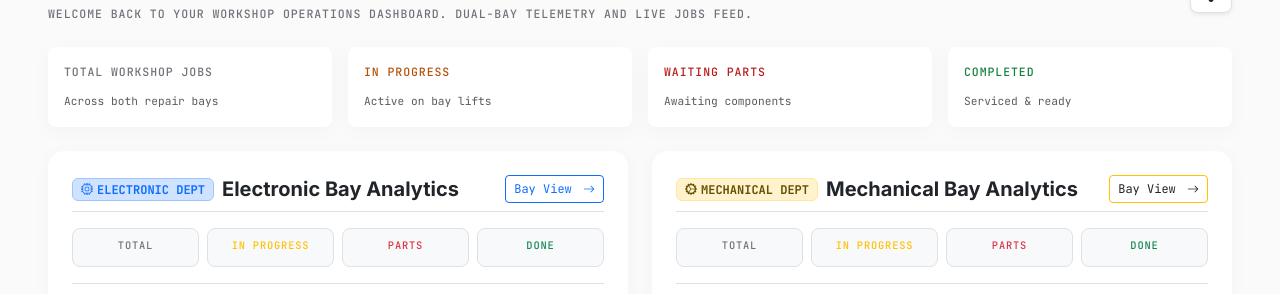
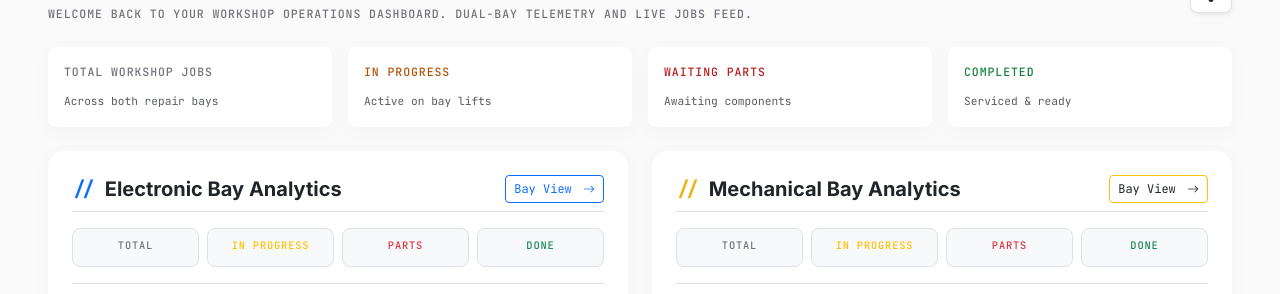
Before and after one commit to zskyspy/ecar-manage, a Django app: template templates/jobs/owner_dashboard.html in a window 1280 px wide. Shown: the part 128-422 px from the top of the page. Run offline with Django 3.2, Linux system fonts and the light colour scheme; the template is opened without the code that fills it, so the values that code supplies are empty.

Commit message:
style: replace department badges with colored // slashes in dual bay analytics headers

```diff
--- a/templates/jobs/owner_dashboard.html
+++ b/templates/jobs/owner_dashboard.html
@@ -152,10 +152,9 @@
         <div class="card ecar-card rounded-4 border-0 p-4 h-100">
             <div class="d-flex justify-content-between align-items-center mb-3 pb-2 border-bottom">
                 <div class="d-flex align-items-center gap-2">
-                    <span class="badge bg-primary-subtle text-primary mono border border-primary-subtle px-2 py-1">
-                        <i class="bi bi-cpu me-1"></i>ELECTRONIC DEPT
-                    </span>
-                    <h5 class="fw-bold mb-0">Electronic Bay Analytics</h5>
+                    <h5 class="fw-bold mb-0">
+                        <span class="text-primary fw-bold font-mono me-1" style="font-family: monospace;">//</span> Electronic Bay Analytics
+                    </h5>
                 </div>
                 <a href="{% url 'owner_department_jobs' 'electronic' %}" class="btn btn-sm btn-outline-primary py-1 px-2 mono" style="font-size:0.75rem;">
                     Bay View <i class="bi bi-arrow-right ms-1"></i>
@@ -203,10 +202,9 @@
         <div class="card ecar-card rounded-4 border-0 p-4 h-100">
             <div class="d-flex justify-content-between align-items-center mb-3 pb-2 border-bottom">
                 <div class="d-flex align-items-center gap-2">
-                    <span class="badge bg-warning-subtle text-warning-emphasis mono border border-warning-subtle px-2 py-1">
-                        <i class="bi bi-gear-wide-connected me-1"></i>MECHANICAL DEPT
-                    </span>
-                    <h5 class="fw-bold mb-0">Mechanical Bay Analytics</h5>
+                    <h5 class="fw-bold mb-0">
+                        <span class="fw-bold font-mono me-1" style="color: #eab308; font-family: monospace;">//</span> Mechanical Bay Analytics
+                    </h5>
                 </div>
                 <a href="{% url 'owner_department_jobs' 'mechanical' %}" class="btn btn-sm btn-outline-warning text-dark py-1 px-2 mono" style="font-size:0.75rem;">
                     Bay View <i class="bi bi-arrow-right ms-1"></i>
```
